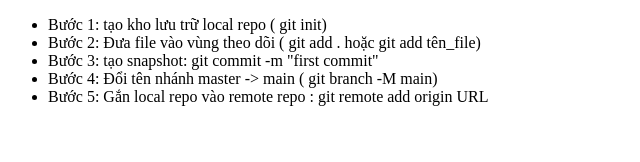
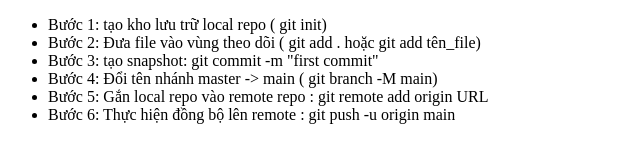
Before and after one commit to minhthi2607/codegym-github-demo, a plain HTML site: page index.html in a window 1280 px wide. Shown: the whole page, without its empty margins (0-640 px from the left). Drawn offline with Linux system fonts and the light colour scheme.

Commit message:
update content

```diff
--- a/index.html
+++ b/index.html
@@ -14,6 +14,7 @@
     <li>Bước 3: tạo snapshot: git commit -m "first commit"</li>
     <li>Bước 4: Đổi tên nhánh master -> main ( git branch -M main)</li>
     <li>Bước 5: Gắn local repo vào remote repo : git remote add origin URL </li>
+    <li>Bước 6: Thực hiện đồng bộ lên remote : git push -u origin main</li>
 </ul>
 </body>
 </html>
```
